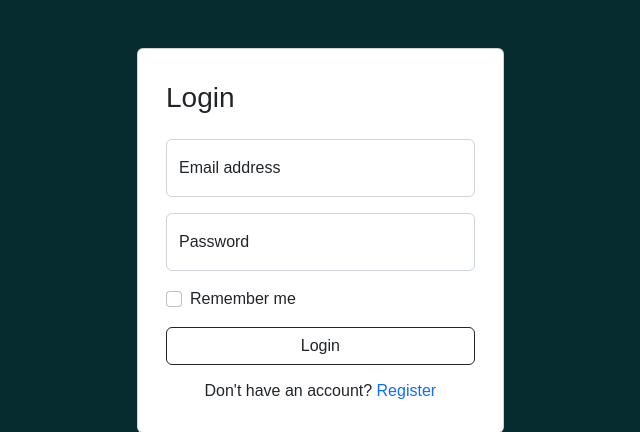
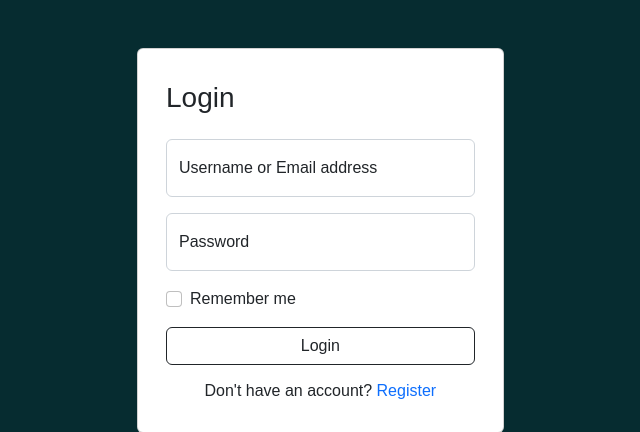
Before and after one commit to viperadnan-git/second-password, a Flask app: page /login in a window 1280 px wide. Shown: the part 63-495 px from the top of the page, without its empty margins (320-960 px from the left). Run offline with Flask 2, Linux system fonts and the light colour scheme; some web fonts are replaced.

Commit message:
Fixed login via email

```diff
--- a/web/routes/login.py
+++ b/web/routes/login.py
@@ -16,7 +16,8 @@ def login_page():
         return redirect(url_for('dashboard_page'))
     form = LoginForm()
     if form.validate_on_submit():
-        attempted_user = User.get_or_none(User.username == form.username.data)
+        attempted_user = User.get_or_none(
+            (User.username == form.username.data) | (User.email == form.username.data))
         if attempted_user and bcrypt.check_password_hash(attempted_user.password, form.password.data):
             login_user(attempted_user, remember=(
                 True if form.remember.data else False))
--- a/web/templates/login.html
+++ b/web/templates/login.html
@@ -7,8 +7,8 @@
                     <h3 class="font-weight-normal mb-4">Login</h3>
                     {{ form.csrf_token }}
                     <div class="form-floating mb-3">
-                        <input name="username" type="text" class="form-control" id="floatingInput" placeholder="name@example.com" />
-                        <label for="floatingInput">Email address</label>
+                        <input name="username" type="text" class="form-control" id="floatingInput" placeholder="name or name@example.com" />
+                        <label for="floatingInput">Username or Email address</label>
                     </div>
                     <div class="form-floating mb-3">
                         <input name="password" type="password" class="form-control" id="floatingPassword" placeholder="Password" />
```
